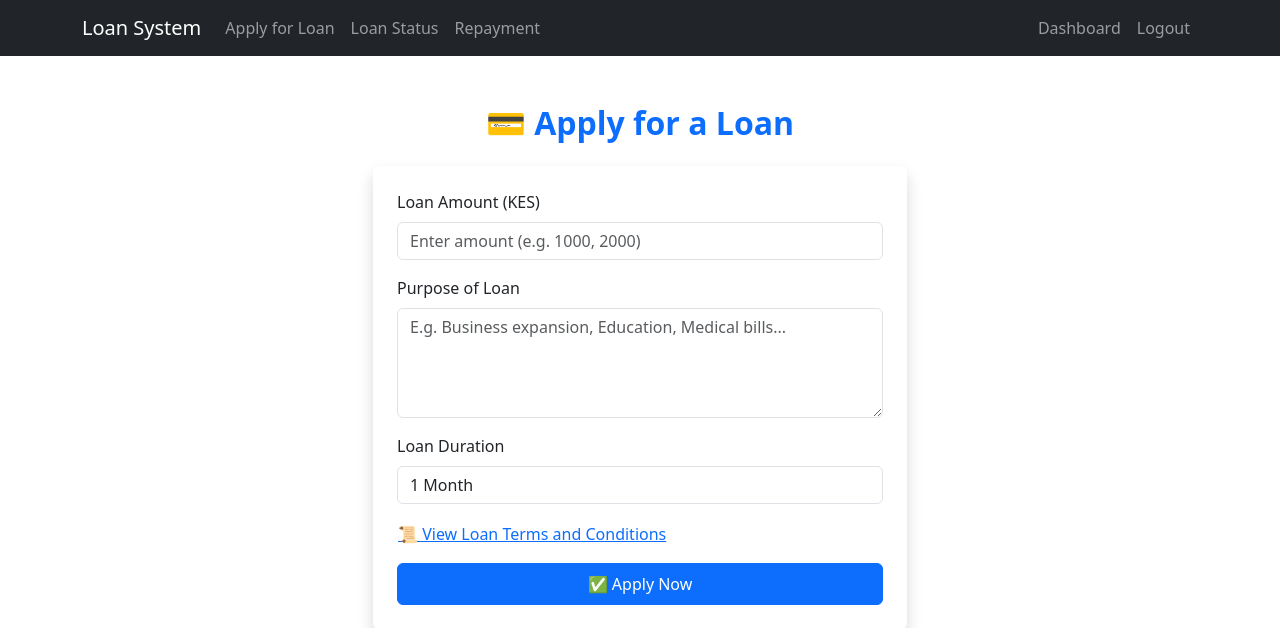
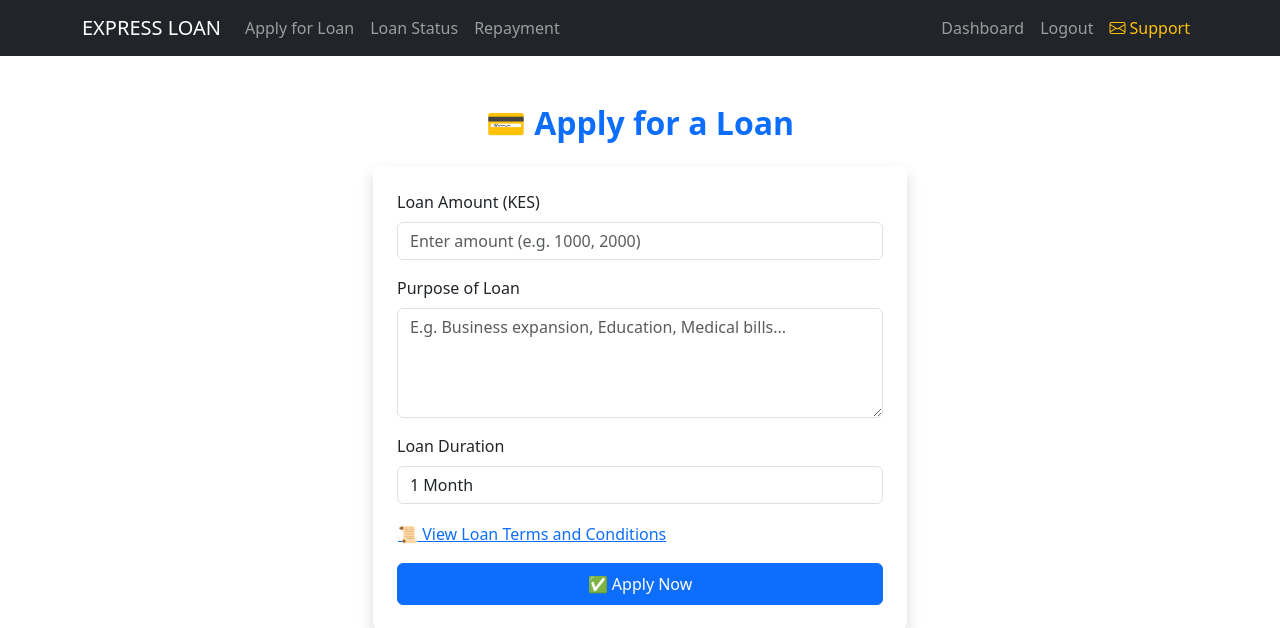
Before and after one commit to Frankie466/expressloan, a Django app: page /apply/ in a window 1280 px wide. Shown: the top 628 px of the page. Run offline with Django 4.2, Linux system fonts and the light colour scheme; a user stored in the database is signed in; some libraries are stand-ins or nearby versions.

Commit message:
Update base.html

```diff
--- a/templates/loan/base.html
+++ b/templates/loan/base.html
@@ -4,16 +4,15 @@
 <head>
     <meta charset="UTF-8">
     <meta name="viewport" content="width=device-width, initial-scale=1.0">
-    <title>Loan System</title>
+    <title>EXPRESS LOAN</title>
     {% load static %}
-
     <link rel="stylesheet" href="https://cdn.jsdelivr.net/npm/bootstrap@5.3.0/dist/css/bootstrap.min.css">
 </head>
 
 <body>
     <nav class="navbar navbar-expand-lg navbar-dark bg-dark">
         <div class="container">
-            <a class="navbar-brand" href="{% url 'home' %}">Loan System</a>
+            <a class="navbar-brand" href="{% url 'home' %}">EXPRESS LOAN</a>
             <div class="collapse navbar-collapse">
                 <ul class="navbar-nav me-auto">
                     <li class="nav-item"><a class="nav-link" href="{% url 'apply_loan' %}">Apply for Loan</a></li>
@@ -28,6 +27,12 @@
                         <li class="nav-item"><a class="nav-link" href="{% url 'login' %}">Login</a></li>
                         <li class="nav-item"><a class="nav-link" href="{% url 'register' %}">Register</a></li>
                     {% endif %}
+                    <!-- Email Support Link -->
+                    <li class="nav-item">
+                        <a class="nav-link text-warning" href="mailto:supportexpressloans@mail.com">
+                            <i class="bi bi-envelope"></i> Support
+                        </a>
+                    </li>
                 </ul>
             </div>
         </div>
@@ -38,6 +43,8 @@
         {% endblock %}
     </div>
 
+    <!-- Bootstrap Icons -->
+    <link rel="stylesheet" href="https://cdn.jsdelivr.net/npm/bootstrap-icons@1.7.2/font/bootstrap-icons.css">
 </body>
 
 </html>
```
